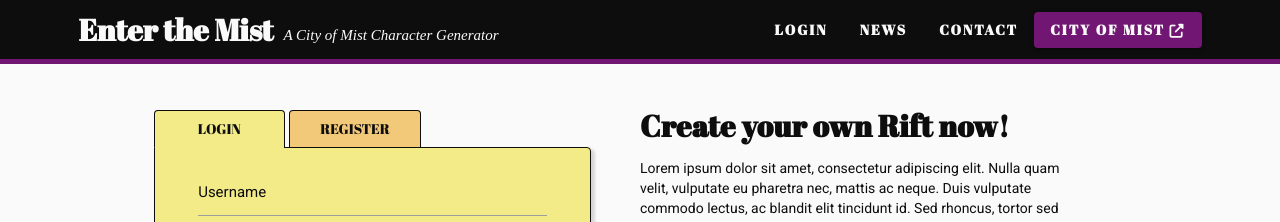
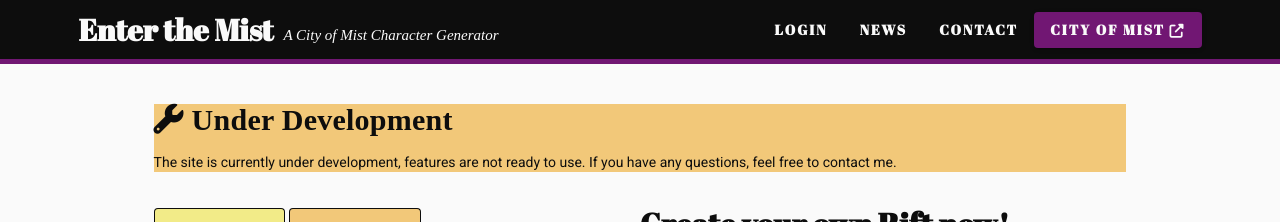
Before and after one commit to vpeter1119/etm-testing, an Angular app: page / in a window 1280 px wide. Shown: the top 222 px of the page. Built offline with nearby package versions, Linux system fonts and the light colour scheme.

Commit message:
Add "under development" disclaimer

```diff
--- a/src/app/home/home.component.html
+++ b/src/app/home/home.component.html
@@ -1,3 +1,7 @@
+<section id="development">
+  <h1 class="section-title"><i class="fas fa-wrench"></i> Under Development</h1>
+  <p class="text-normal">The site is currently under development, features are not ready to use. If you have any questions, feel free to contact me.</p>
+</section>
 <section id="auth">
   <app-auth id="auth-component"></app-auth>
 </section>
--- a/src/app/home/home.component.less
+++ b/src/app/home/home.component.less
@@ -10,3 +10,13 @@
   letter-spacing: 0.25px;
   margin-top: 2rem;
 }
+
+.text-normal {
+  color: @com-black;
+}
+
+/* IDs */
+
+#development {
+    background-color: @logos-dark;
+}
```
